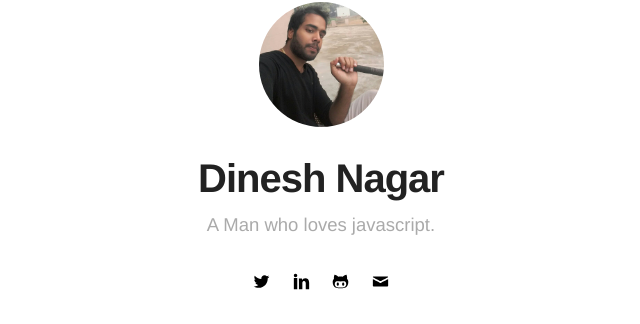
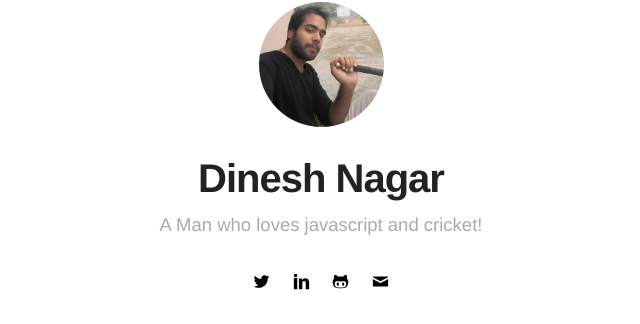
Before and after one commit to dineshnagarit/dineshnagarit.github.io, a Jekyll site: the page built from index.html, in a window 1280 px wide. Shown: the part 123-447 px from the top of the page, without its empty margins (319-959 px from the left). Built offline with Jekyll 4.4.1, drawn with Linux system fonts in a browser that asks for light colours.

Commit message:
changed the introduction

```diff
--- a/_config.yml
+++ b/_config.yml
@@ -1,9 +1,9 @@
 # main text of home
 name: Dinesh Nagar
-bio:  A Man who loves javascript.
+bio:  A Man who loves javascript and cricket!
 
 # twitter summary info
-description: A blog about technology and stuff related
+description: A blog about technology related stuff
 
 # if it's an external image, update below for true
 # better with square images
```
